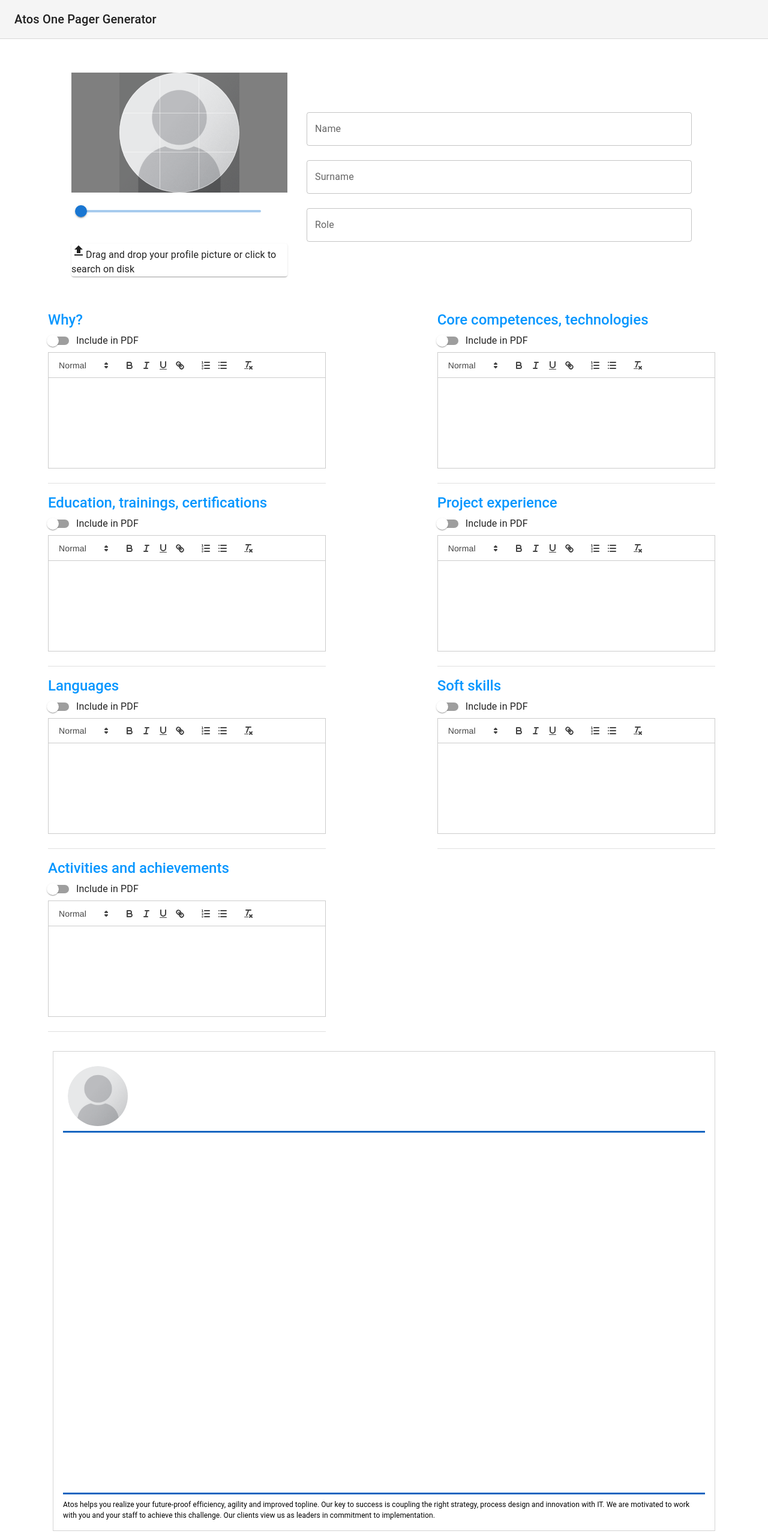
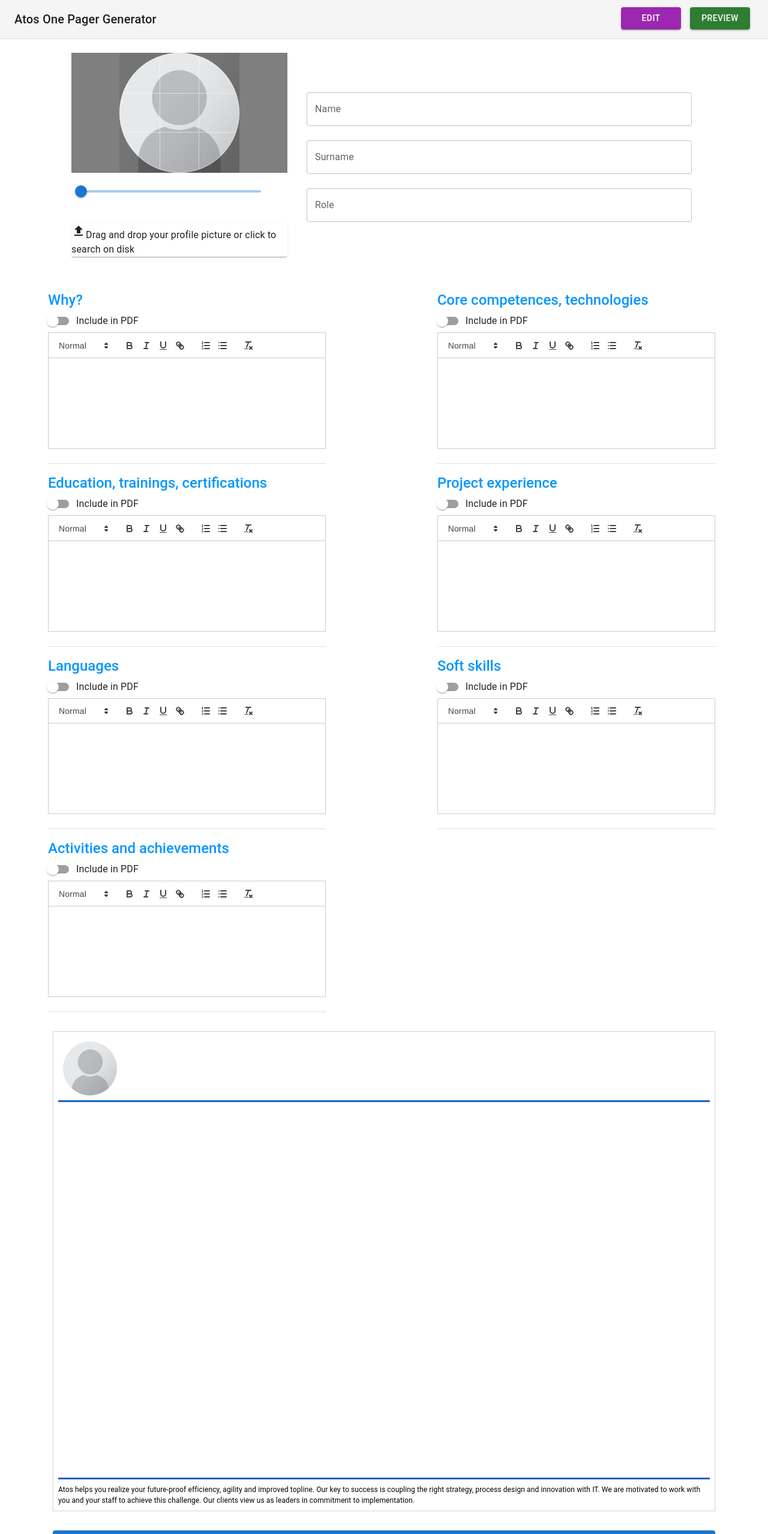
Before and after one commit to PL-WAW-ARAA-CVGENERATE/cv-one-page-generator, a React (Create React App) app: page / in a window 1280 px wide. Shown: the top 2557 px of the page at 60% size. Built offline with nearby package versions, Linux system fonts and the light colour scheme.

Commit message:
change size of tittles and image in rendered form

```diff
--- a/src/App.tsx
+++ b/src/App.tsx
@@ -48,7 +48,7 @@ const App = () => {
 		<ThemeProvider theme={theme}>
 			<CssBaseline />
 			<Header />
-			<Container component="main" sx={{ mb: 4, padding: 2 }}>
+			<Container component="main" sx={{ mb: 4, padding: 2, marginTop: 4 }}>
 				<UserForm
 					updateText={updateText}
 					state={state}
--- a/src/components/Header.tsx
+++ b/src/components/Header.tsx
@@ -1,14 +1,11 @@
-import AppBar from "@mui/material/AppBar";
-import Toolbar from "@mui/material/Toolbar";
-import Typography from "@mui/material/Typography";
+import { AppBar, Toolbar, Typography, Button } from "@mui/material";
 
 const Header = () => (
 	<AppBar
-		position="absolute"
 		color="default"
 		elevation={0}
 		sx={{
-			position: "relative",
+			position: "fixed",
 			borderBottom: (t) => `1px solid ${t.palette.divider}`,
 		}}
 	>
@@ -17,6 +14,36 @@ const Header = () => (
 				Atos One Pager Generator
 			</Typography>
 		</Toolbar>
+		<Button
+			variant="contained"
+			href="#editForm"
+			color="secondary"
+			sx={{
+				top: "12px",
+				display: { xs: "none", sm: "inline-block" },
+				position: "fixed",
+				right: "145px",
+				textAlign: "center",
+				width: "100px",
+			}}
+		>
+			Edit
+		</Button>
+		<Button
+			variant="contained"
+			href="#OnePagerResult"
+			color="success"
+			sx={{
+				top: "12px",
+				display: { xs: "none", sm: "inline-block" },
+				position: "fixed",
+				right: "30px",
+				textAlign: "center",
+				width: "100px",
+			}}
+		>
+			Preview
+		</Button>
 	</AppBar>
 );
 
--- a/src/components/RenderedForm.tsx
+++ b/src/components/RenderedForm.tsx
@@ -57,8 +57,8 @@ const OutputAvatar = ({ croppedArea, image }: any) => {
 			className="output avatar-image"
 			style={{
 				borderRadius: "50%",
-				width: "100px",
-				height: "100px",
+				width: "90px",
+				height: "90px",
 			}}
 		>
 			<img src={image} alt="" style={imageStyle} />
@@ -99,7 +99,7 @@ const RenderedForm = ({ state, croppedArea, image }: any) => {
 					display: { xs: "none", sm: "flex" },
 					flexDirection: "column",
 					justifyContent: "space-between",
-					padding: 2,
+					padding: 1,
 					maxWidth: "xl",
 					width: "100%",
 				}}
@@ -113,36 +113,37 @@ const RenderedForm = ({ state, croppedArea, image }: any) => {
 				>
 					<OutputAvatar croppedArea={croppedArea} image={image} />
 					<Grid item xs={10} container direction={"column"}>
-						<Typography variant="h3">
+						<Typography variant="h4">
 							{removeAccents.remove(name) + " " + removeAccents.remove(surname)}
 						</Typography>
-						<Typography color="rgb(5, 150, 255)" variant="h4">
+						<Typography color="rgb(5, 150, 255)" variant="h5">
 							{removeAccents.remove(role)}
 						</Typography>
 					</Grid>
 				</Grid>
 				<Grid
 					container
-					gap={2}
-					padding={2}
 					sx={{
 						alignContent: "start",
 						fontSize: 12,
 						flexDirection: "column",
 						flexGrow: 1,
-						marginBottom: 1,
 						marginTop: 1,
-						maxHeight: 530,
 						overflow: "hidden",
 					}}
 				>
 					{state.skills.map((el: any, i: number) =>
 						el.shouldInclude ? (
-							<Container key={i} title={el.fieldName} sx={{ width: "50%" }}>
+							<Container
+								key={i}
+								title={el.fieldName}
+								sx={{ width: "50%", padding: 0, marginBottom: "15px" }}
+							>
 								<Typography
 									color="rgb(5, 150, 255)"
-									variant="h5"
-									fontWeight={500}
+									fontSize="17px"
+									fontWeight={600}
+									paddingBottom="5px"
 								>
 									{el.fieldName}
 								</Typography>
--- a/src/components/UserForm.tsx
+++ b/src/components/UserForm.tsx
@@ -6,8 +6,7 @@ import Editor from "./Editor";
 
 const UserForm = ({ updateText, state, includeField, setAvatar }: any) => {
 	return (
-		<>
-			<Container component="main" maxWidth="xl" sx={{ mb: 4 }}>
+		<Container id="editForm" component="main" maxWidth="xl" sx={{ mb: 4 }}>
 			<Grid
 				container
 				spacing={1}
@@ -106,7 +105,6 @@ const UserForm = ({ updateText, state, includeField, setAvatar }: any) => {
 				</Grid>
 			</Grid>
 		</Container>
-		</>
 	);
 };
 
--- a/src/styles/RenderedForm.css
+++ b/src/styles/RenderedForm.css
@@ -8,8 +8,6 @@
 	overflow: auto;
 }
 
-.ql-snow .ql-editor {
-	min-height: 150px;
-	max-height: 150px;
-	overflow: auto;
+.ql-bubble .ql-editor {
+	padding: 0;
 }
```
Lines whose indentation alone changed are shown as unchanged.
